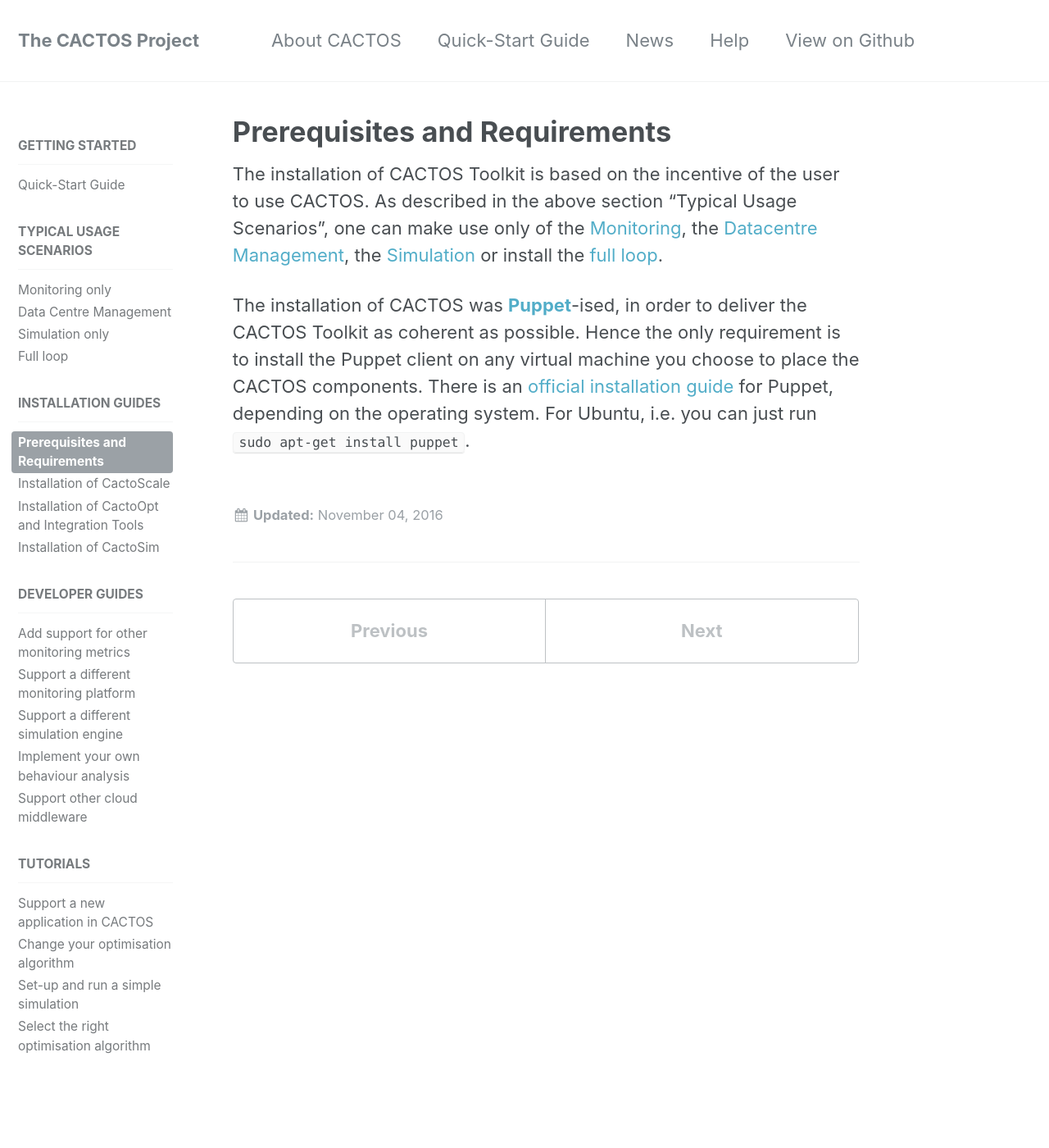
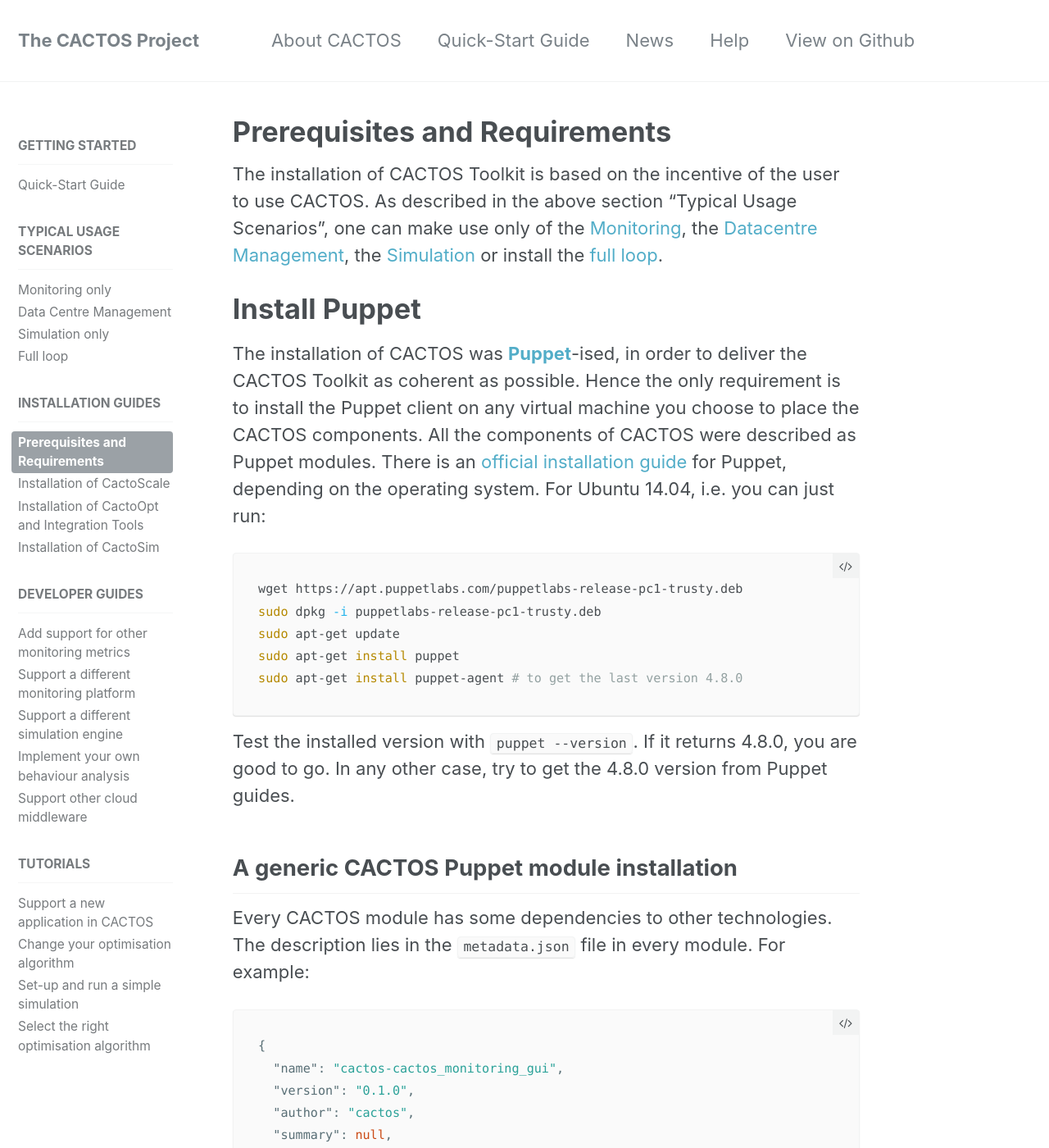
Before and after one commit to cactos/cactos.github.io, a Jekyll site: the page built from _docs/06_prerequisites-and-requirements.md, in a window 1280 px wide and 1400 px high. Shown: the whole window at 82% size. Built offline with Jekyll 4.4.1, drawn with Linux system fonts in a browser that asks for light colours; some of the changed text lies outside the part shown.

Commit message:
Update docs.

````diff
--- a/_docs/06_prerequisites-and-requirements.md
+++ b/_docs/06_prerequisites-and-requirements.md
@@ -7,4 +7,62 @@ permalink: /docs/installation-guides/prerequisites-and-requirements/
 
 The installation of CACTOS Toolkit is based on the incentive of the user to use CACTOS. As described in the above section "Typical Usage Scenarios", one can make use only of the [Monitoring](https://cactos.github.io/docs/scenarios/monitoring-only/), the [Datacentre Management](https://cactos.github.io/docs/scenarios/data-centre-management/), the [Simulation](https://cactos.github.io/docs/scenarios/simulation-only/) or install the [full loop](https://cactos.github.io/docs/scenarios/full-loop/).
 
-The installation of CACTOS was [**Puppet**](https://puppet.com/)-ised, in order to deliver the CACTOS Toolkit as coherent as possible. Hence the only requirement is to install the Puppet client on any virtual machine you choose to place the CACTOS components. There is an [official installation guide](https://docs.puppet.com/puppet/3.8/reference/install_el.html) for Puppet, depending on the operating system. For Ubuntu, i.e. you can just run `sudo apt-get install puppet`.
+# Install Puppet
+
+The installation of CACTOS was [**Puppet**](https://puppet.com/)-ised, in order to deliver the CACTOS Toolkit as coherent as possible. Hence the only requirement is to install the Puppet client on any virtual machine you choose to place the CACTOS components.
+All the components of CACTOS were described as Puppet modules.
+There is an [official installation guide](https://docs.puppet.com/puppet/3.8/reference/install_el.html) for Puppet, depending on the operating system. For Ubuntu 14.04, i.e. you can just run:
+
+```bash
+wget https://apt.puppetlabs.com/puppetlabs-release-pc1-trusty.deb
+sudo dpkg -i puppetlabs-release-pc1-trusty.deb
+sudo apt-get update
+sudo apt-get install puppet
+sudo apt-get install puppet-agent # to get the last version 4.8.0
+```
+
+Test the installed version with `puppet --version`. If it returns 4.8.0, you are good to go. In any other case, try to get the 4.8.0 version from Puppet guides.
+
+
+## A generic CACTOS Puppet module installation
+
+Every CACTOS module has some dependencies to other technologies. The description lies in the `metadata.json` file in every module.
+For example:
+
+```json
+{
+  "name": "cactos-cactos_monitoring_gui",
+  "version": "0.1.0",
+  "author": "cactos",
+  "summary": null,
+  "license": "Apache-2.0",
+  "source": "",
+  "project_page": null,
+  "issues_url": null,
+  "dependencies": [
+    {"name":"puppetlabs-stdlib","version_requirement":">= 1.0.0"},
+    {"name":"stankevich-python","version_requirement":">= 1.17.0"},
+	{"name":"puppet-archive","version_requirement":">= 1.1.2"}
+  ],
+  "data_provider": null
+}
+```
+
+In the dependencies are the `puppetlabs-stdlib`, `stankevich-python`, `puppet-archive`. Install each one of them as `sudo puppet module install <dependency_name>`.
+
+After installing the dependencies, a folder structure is created under the folder `/etc/puppetlabs/code/environments/production/` and all the modules are installed under the folder path `/modules`.
+Also the CACTOS modules, ***must be placed under the modules folder***.
+
+After configuration run:
+
+```bash
+puppet apply site.pp
+```
+
+# Install more required packages
+
+* Install git package
+
+```bash
+sudo apt-get install git
+```
````
Also changed, not shown: _docs/07_installation-of-cactoscale.md (+47 -0 lines), _docs/10_support-for-other-monitoring-metrics.md (+3 -3 lines).
